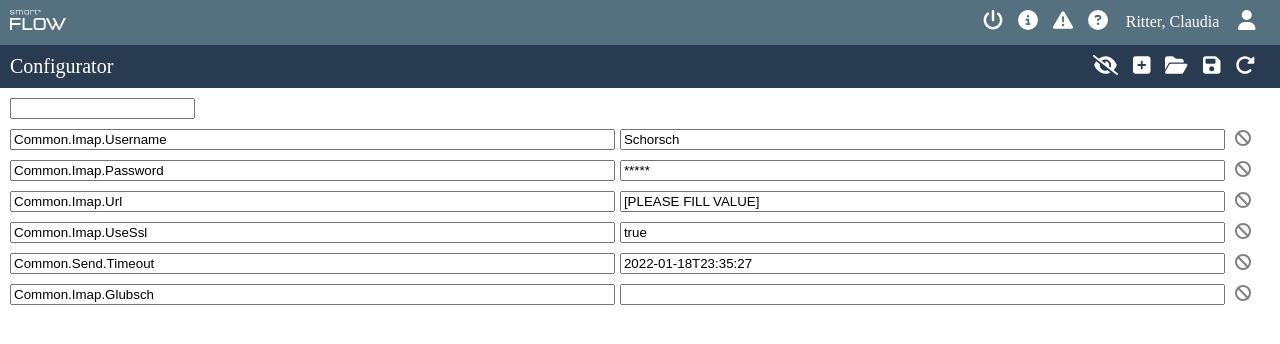
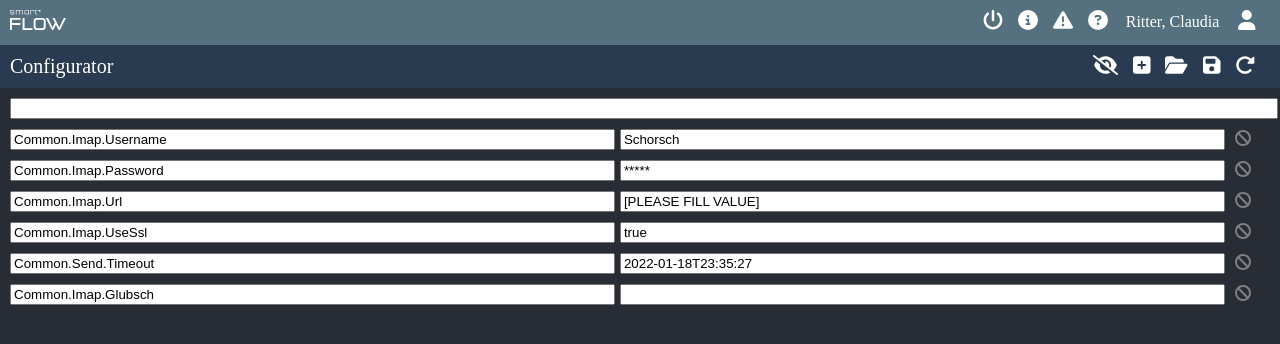
Before and after one commit to deBabbbe/vue_configurator, a Vue app: page / in a window 1280 px wide. Shown: the top 344 px of the page. Built offline with nearby package versions, Linux system fonts and the light colour scheme.

Commit message:
* App now uses whole space ** List entries * Adapted background color * SearchBar now uses whole space

```diff
--- a/src/App.vue
+++ b/src/App.vue
@@ -1,8 +1,13 @@
 <template>
-  <ApplicationBar :userName="userName" />
-  <ActionBar />
-  <SearchBar @searchValueChanged="filterEntries" @addNewEntry="addNewEntry" />
-  <ConfigEntryList :configEntries="currentConfigEntries" @addNewEntry="addNewEntry" />
+  <div class="App">
+    <ApplicationBar :userName="userName" />
+    <ActionBar />
+    <SearchBar @searchValueChanged="filterEntries" @addNewEntry="addNewEntry" />
+    <ConfigEntryList
+      :configEntries="currentConfigEntries"
+      @addNewEntry="addNewEntry"
+    />
+  </div>
 </template>
 
 <script setup lang="ts">
@@ -39,3 +44,11 @@ const addNewEntry = (newEntry: string): void => {
   });
 };
 </script>
+<style>
+.App {
+  background-color: #282c34;
+  position: absolute;
+  height: 100%;
+  width: 100%;
+}
+</style>
--- a/src/components/SearchBar.vue
+++ b/src/components/SearchBar.vue
@@ -1,9 +1,7 @@
 <template>
-  <input
-    v-model="searchValue"
-    v-on:keyup="setFilter"
-    style="margin: 10px 0 10px 10px"
-  />
+  <div class="search-bar">
+    <input v-model="searchValue" v-on:keyup="setFilter" />
+  </div>
 </template>
 <script setup lang="ts">
 import { ref } from "vue";
@@ -18,3 +16,12 @@ const setFilter = (e: KeyboardEvent): void => {
   emit("searchValueChanged", searchValue.value);
 };
 </script>
+<style>
+.search-bar {
+  margin: 10px;
+  width: auto;
+}
+.search-bar input {
+  width: 100%;
+}
+</style>
```
